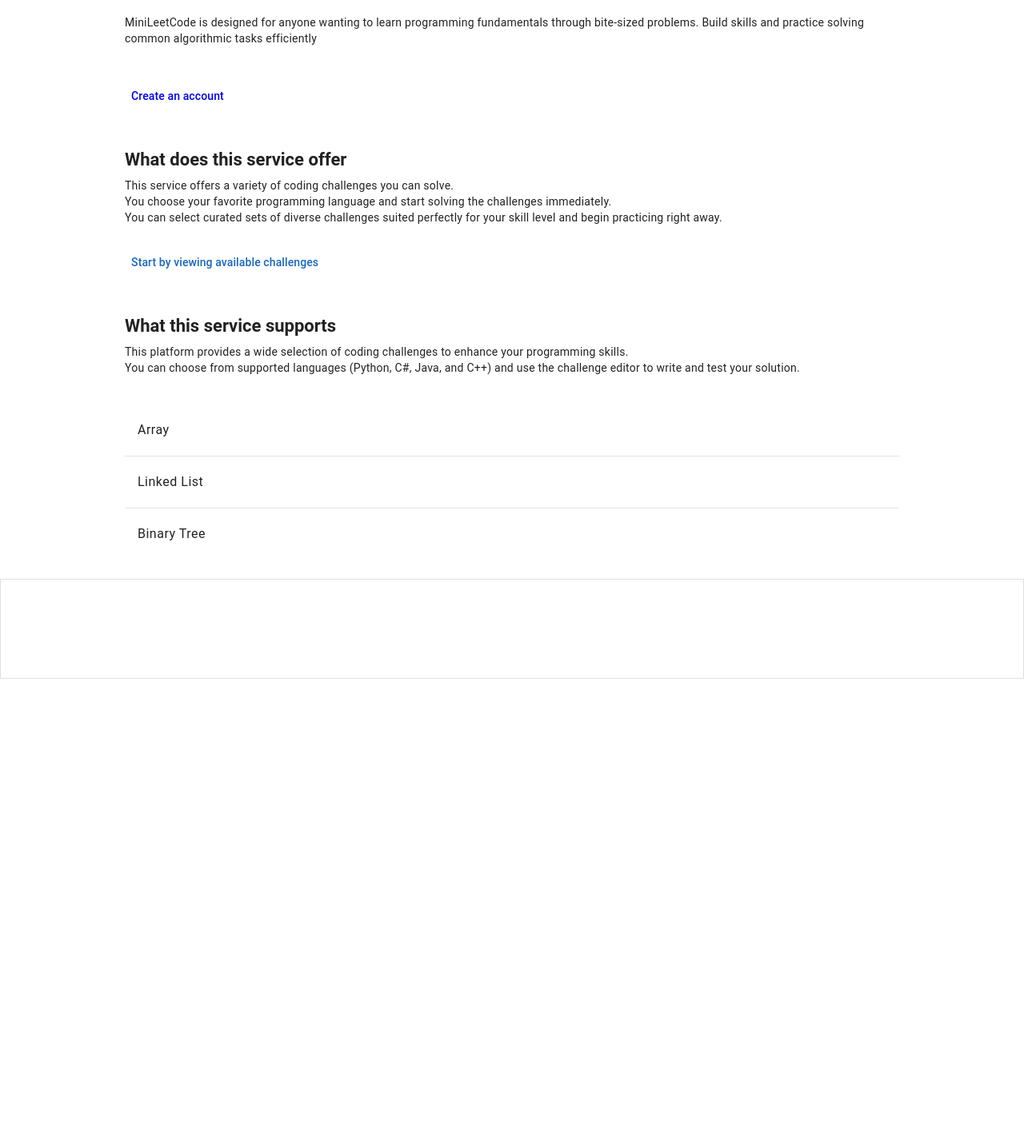
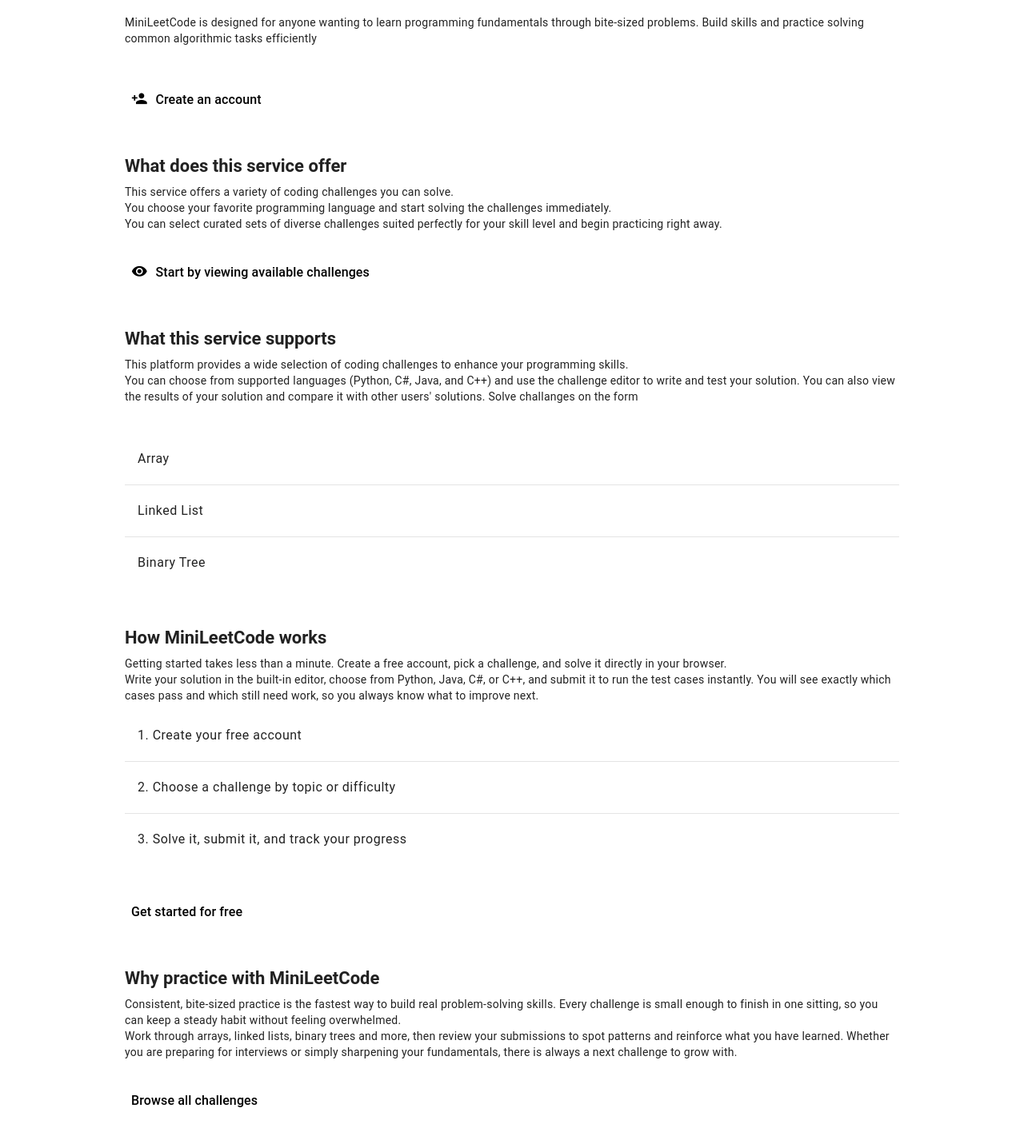
Before and after one commit to Mario0703/FullStack-Coding-Problem-Solving-Service, a Vue app in the folder frontend/: page / in a window 1280 px wide. Shown: the part 258-1679 px from the top of the page at 80% size. Before the commit the page ends 1107 px from the top, so only its background shows below. Built offline with nearby package versions, Linux system fonts and the light colour scheme; no server answers.

Commit message:
Refactor LandingPage component: enhance button styles, add instructional content, and improve user engagement elements

```diff
--- a/frontend/src/components/authentication/ConfirmSignUp.vue
+++ b/frontend/src/components/authentication/ConfirmSignUp.vue
@@ -12,6 +12,8 @@ function goToLogin() {
   <v-container class="d-flex align-center justify-center h-screen">
     <v-sheet
       class="pa-4 text-center mx-auto"
+      border
+      color="surface"
       elevation="4"
       max-width="600"
       rounded="lg"
--- a/frontend/src/components/home/LandingPage.vue
+++ b/frontend/src/components/home/LandingPage.vue
@@ -12,7 +12,7 @@ import Footer from '@/components/navigation/Footer.vue'
       </v-card-text>
       <v-card-actions class="mt-5 px-0">
         <RouterLink to="/Signup">
-          <v-btn color="Secondary">Create an account</v-btn>
+          <v-btn variant="flat" color="white"  size="large" prepend-icon="mdi-account-plus" > Create an account</v-btn>
         </RouterLink>
       </v-card-actions>
     </v-card>
@@ -32,7 +32,7 @@ import Footer from '@/components/navigation/Footer.vue'
       </v-card-text>
       <v-card-actions class="mt-5 px-0">
         <RouterLink to="/challenges">
-          <v-btn color="primary">Start by viewing available challenges</v-btn>
+          <v-btn variant="flat" color="white"  size="large" prepend-icon="mdi-eye">Start by viewing available challenges</v-btn>
         </RouterLink>
       </v-card-actions>
     </v-card>
@@ -46,7 +46,8 @@ import Footer from '@/components/navigation/Footer.vue'
       </v-card-text>
       <v-card-text class="text-body-1 px-0 mb-7 py-0">
         You can choose from supported languages (Python, C#, Java, and C++) and use the challenge
-        editor to write and test your solution.
+        editor to write and test your solution. You can also view the results of your solution and compare it with other users' solutions.
+        Solve challanges on the form
       </v-card-text>
       <v-list bg-color="transparent" rounded lines="two">
         <v-list-item title="Array" />
@@ -57,5 +58,55 @@ import Footer from '@/components/navigation/Footer.vue'
       </v-list>
     </v-card>
   </v-container>
+
+  <v-container>
+    <v-card variant="text">
+      <v-card-title class="px-0 font-weight-bold">How MiniLeetCode works</v-card-title>
+      <v-card-text class="px-0 py-0">
+        Getting started takes less than a minute. Create a free account, pick a challenge,
+        and solve it directly in your browser.
+      </v-card-text>
+      <v-card-text class="px-0 py-0">
+        Write your solution in the built-in editor, choose from Python, Java, C#, or C++, and
+        submit it to run the test cases instantly. You will see exactly which cases pass and
+        which still need work, so you always know what to improve next.
+      </v-card-text>
+      <v-list bg-color="transparent" rounded lines="two">
+        <v-list-item title="1. Create your free account" />
+        <v-divider />
+        <v-list-item title="2. Choose a challenge by topic or difficulty" />
+        <v-divider />
+        <v-list-item title="3. Solve it, submit it, and track your progress" />
+      </v-list>
+      <v-card-actions class="mt-5 px-0">
+        <RouterLink to="/Signup">
+          <v-btn color="white"  size="large" variant="flat">Get started for free</v-btn>
+        </RouterLink>
+      </v-card-actions>
+    </v-card>
+  </v-container>
+
+  <v-container>
+    <v-card variant="text">
+      <v-card-title class="px-0 font-weight-bold">Why practice with MiniLeetCode</v-card-title>
+      <v-card-text class="px-0 py-0">
+        Consistent, bite-sized practice is the fastest way to build real problem-solving
+        skills. Every challenge is small enough to finish in one sitting, so you can keep a
+        steady habit without feeling overwhelmed.
+      </v-card-text>
+      <v-card-text class="px-0 py-0">
+        Work through arrays, linked lists, binary trees and more, then review your submissions
+        to spot patterns and reinforce what you have learned. Whether you are preparing for
+        interviews or simply sharpening your fundamentals, there is always a next challenge to
+        grow with.
+      </v-card-text>
+      <v-card-actions class="mt-5 px-0">
+        <RouterLink to="/challenges">
+          <v-btn color="white"  size="large" variant="flat">Browse all challenges</v-btn>
+        </RouterLink>
+      </v-card-actions>
+    </v-card>
+  </v-container>
+
   <Footer />
 </template>
```
